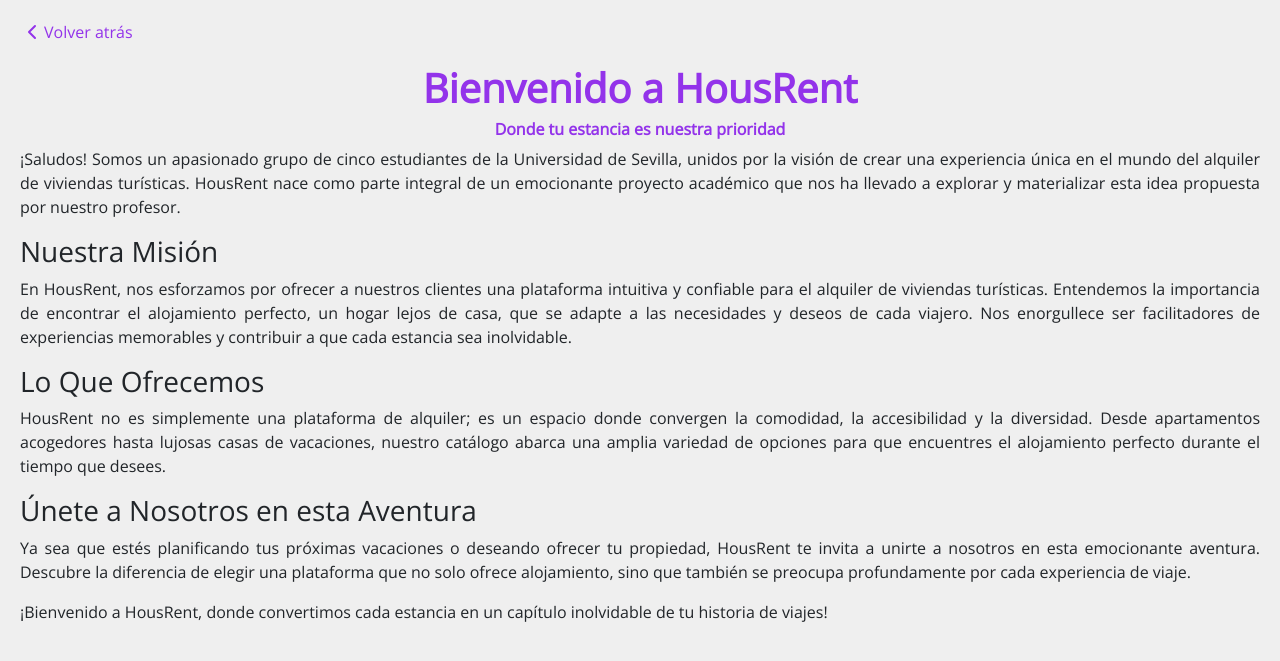
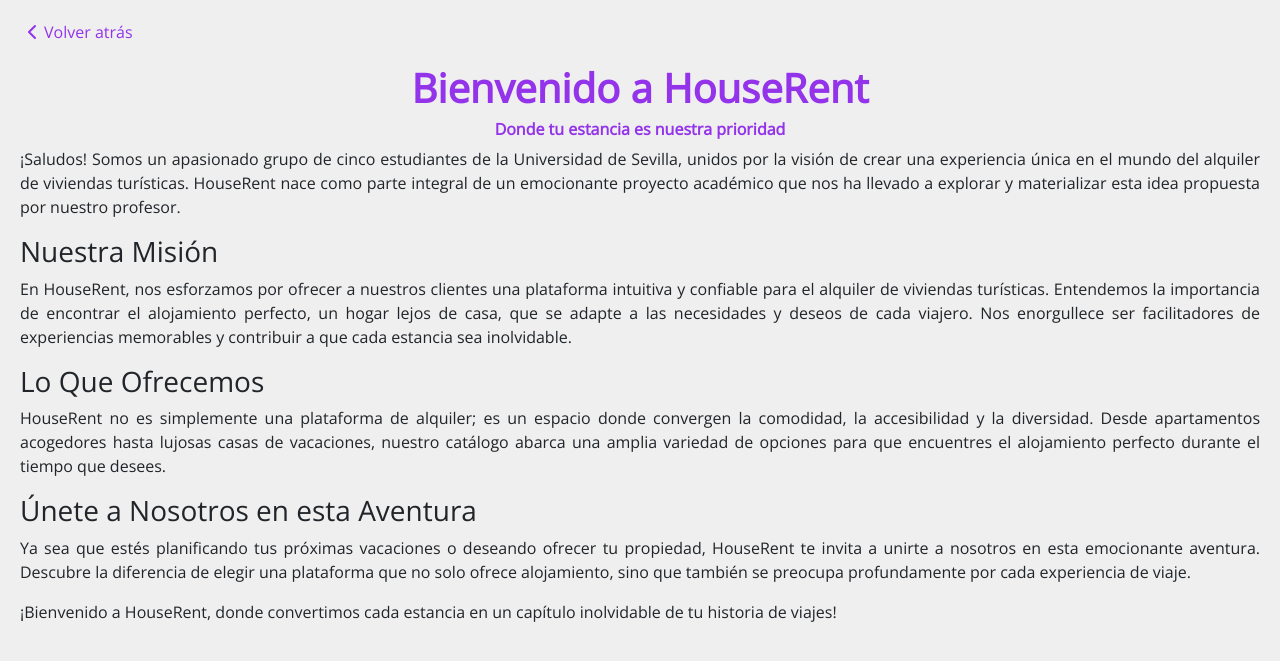
Before and after one commit to HouseRent16/PGPI-G2.11, a Django app: page /sobre-nosotros/ in a window 1280 px wide. Shown: the part 80-741 px from the top of the page. Run offline with Django 4.2, Linux system fonts and the light colour scheme; parts of the project's set-up code (start-up, migrations or seed data) failed here and were passed over.

Commit message:
HOUS-77 Corrección nombre HouseRent
Corrección en ayuda y sobre nosotros, cambiar HousRent por HouseRent

```diff
--- a/src/houseRent/templates/core/sobre_nosotros.html
+++ b/src/houseRent/templates/core/sobre_nosotros.html
@@ -6,7 +6,7 @@
     <meta charset="UTF-8">
     <meta name="viewport" content="width=device-width, initial-scale=1.0">
     <a class="return" href="javascript:history.back()"> <svg xmlns="http://www.w3.org/2000/svg" width="24" height="24" viewBox="0 0 24 24" fill="none" stroke="currentColor" stroke-width="2" stroke-linecap="round" stroke-linejoin="round" class="sc-oZIhv lbZsgk"><polyline points="15 18 9 12 15 6"></polyline></svg>Volver atrás</a>
-    <title>Sobre Nosotros - HousRent</title>
+    <title>Sobre Nosotros - HouseRent</title>
   <style>
         body {
             margin: 0 20px;
@@ -29,17 +29,17 @@
 </head>
 <body>
 
-    <h1>Bienvenido a HousRent</h1>
+    <h1>Bienvenido a HouseRent</h1>
     <h2>Donde tu estancia es nuestra prioridad</h2>
 
     <p>¡Saludos! Somos un apasionado grupo de cinco estudiantes de la Universidad de Sevilla,
         unidos por la visión de crear una experiencia única en el mundo del alquiler de viviendas
-        turísticas. HousRent nace como parte integral de un emocionante proyecto académico que nos
+        turísticas. HouseRent nace como parte integral de un emocionante proyecto académico que nos
         ha llevado a explorar y materializar esta idea propuesta por nuestro profesor.</p>
 
     <h3>Nuestra Misión</h3>
 
-    <p>En HousRent, nos esforzamos por ofrecer a nuestros clientes una plataforma intuitiva y
+    <p>En HouseRent, nos esforzamos por ofrecer a nuestros clientes una plataforma intuitiva y
         confiable para el alquiler de viviendas turísticas. Entendemos la importancia de encontrar
         el alojamiento perfecto, un hogar lejos de casa, que se adapte a las necesidades y deseos de
         cada viajero. Nos enorgullece ser facilitadores de experiencias memorables y contribuir a que
@@ -47,19 +47,19 @@
 
     <h3>Lo Que Ofrecemos</h3>
 
-    <p>HousRent no es simplemente una plataforma de alquiler; es un espacio donde convergen la comodidad,
+    <p>HouseRent no es simplemente una plataforma de alquiler; es un espacio donde convergen la comodidad,
         la accesibilidad y la diversidad. Desde apartamentos acogedores hasta lujosas casas de vacaciones,
         nuestro catálogo abarca una amplia variedad de opciones para que encuentres el alojamiento perfecto
         durante el tiempo que desees.</p>
 
     <h3>Únete a Nosotros en esta Aventura</h3>
 
-    <p>Ya sea que estés planificando tus próximas vacaciones o deseando ofrecer tu propiedad, HousRent te
+    <p>Ya sea que estés planificando tus próximas vacaciones o deseando ofrecer tu propiedad, HouseRent te
         invita a unirte a nosotros en esta emocionante aventura. Descubre la diferencia de elegir una
         plataforma que no solo ofrece alojamiento, sino que también se preocupa profundamente por cada
         experiencia de viaje.</p>
 
-    <p>¡Bienvenido a HousRent, donde convertimos cada estancia en un capítulo inolvidable de tu historia de viajes!</p>
+    <p>¡Bienvenido a HouseRent, donde convertimos cada estancia en un capítulo inolvidable de tu historia de viajes!</p>
 
 </body>
 {% endblock %}
```
Also changed, not shown: src/houseRent/templates/core/ayuda.html (+4 -4 lines), src/houseRent/db.sqlite3.
